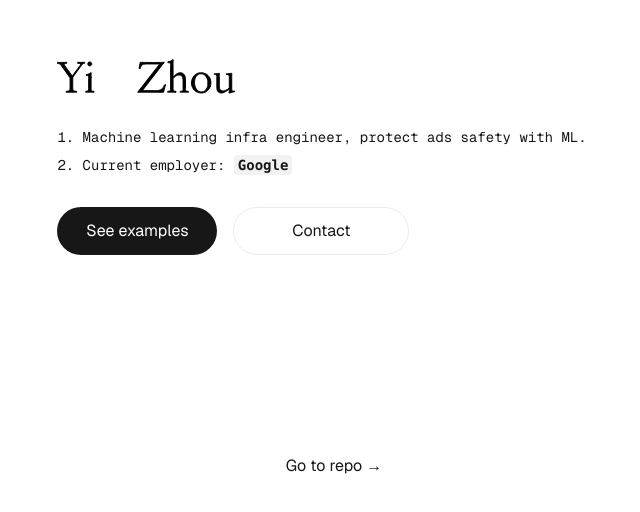
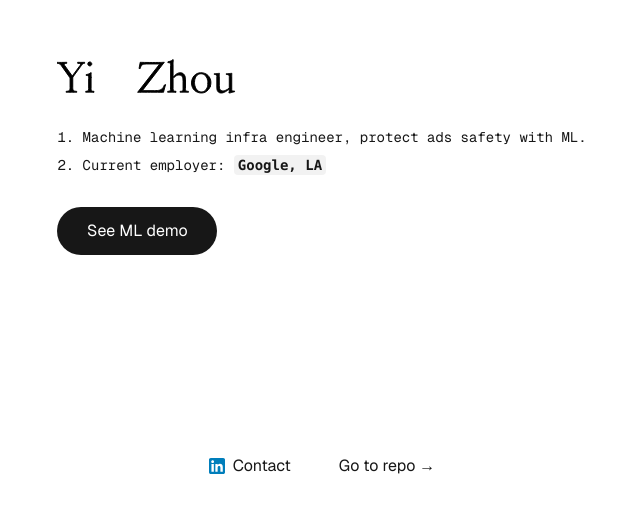
Before and after one commit to chokychou/personal-website, a Next.js app: page / in a window 1280 px wide. Shown: the part 244-756 px from the top of the page, without its empty margins (318-958 px from the left). Built offline with nearby package versions, Linux system fonts and the light colour scheme.

Commit message:
add linkedin logo

```diff
--- a/src/pages/examples/flappy-bird.js
+++ b/src/pages/examples.js
@@ -15,12 +15,14 @@ export default function Example() {
   return (
     <>
       <Head>
-        <title>Reinsforcement learning on flappy bird demo</title>
+        <title>Examples</title>
       </Head>
       <div
         className={`${geistSans.variable} ${geistMono.variable} grid grid-rows-[20px_1fr_20px] items-center justify-items-center min-h-screen p-8 pb-20 gap-16 sm:p-20 font-[family-name:var(--font-geist-sans)]`}
       >
-        {/* TODO: Env goes here */}
+        <main className="flex flex-col gap-8 row-start-2 items-center sm:items-start">
+          {/* TODO: Env goes here */}
+        </main>
       </div>
     </>
   );
--- a/src/pages/index.js
+++ b/src/pages/index.js
@@ -16,7 +16,7 @@ export default function Home() {
   return (
     <>
       <Head>
-        <title>Yi Zhou</title>
+        <title>Front Page</title>
       </Head>
       <div
         className={`${geistSans.variable} ${geistMono.variable} grid grid-rows-[20px_1fr_20px] items-center justify-items-center min-h-screen p-8 pb-20 gap-16 sm:p-20 font-[family-name:var(--font-geist-sans)]`}
@@ -37,30 +37,37 @@ export default function Home() {
             <li>
               Current employer: {" "}
               <code className="bg-black/[.05] dark:bg-white/[.06] px-1 py-0.5 rounded font-semibold">
-                Google
+                Google, LA
               </code>
             </li>
           </ol>
           <div className="flex gap-4 items-center flex-col sm:flex-row">
             <a
               className="rounded-full border border-solid border-transparent transition-colors flex items-center justify-center bg-foreground text-background gap-2 hover:bg-[#383838] dark:hover:bg-[#ccc] text-sm sm:text-base h-10 sm:h-12 px-4 sm:px-5 sm:min-w-40"
-              href="/examples/flappy-bird"
+              href="/examples"
               target="_blank"
               rel="noopener noreferrer"
             >
-              See examples
-            </a>
-            <a
-              className="rounded-full border border-solid border-black/[.08] dark:border-white/[.145] transition-colors flex items-center justify-center hover:bg-[#f2f2f2] dark:hover:bg-[#1a1a1a] hover:border-transparent text-sm sm:text-base h-10 sm:h-12 px-4 sm:px-5 sm:min-w-44"
-              href="https://www.linkedin.com/in/yi-zhou-0614b9128/"
-              target="_blank"
-              rel="noopener noreferrer"
-            >
-              Contact
+              See ML demo
             </a>
           </div>
         </main>
         <footer className="row-start-3 flex gap-6 flex-wrap items-center justify-center">
+          <a
+            className="flex items-center gap-2 hover:underline hover:underline-offset-4"
+            href="https://www.linkedin.com/in/yi-zhou-0614b9128/"
+            target="_blank"
+            rel="noopener noreferrer"
+          >
+            <Image
+              aria-hidden
+              src="/linkedin-mark.svg"
+              alt="chokychou yi zhou linkedin"
+              width={16}
+              height={16}
+            />
+            Contact
+          </a>
           <a
             className="flex items-center gap-2 hover:underline hover:underline-offset-4"
             href="https://github.com/chokychou"
@@ -70,7 +77,7 @@ export default function Home() {
             <Image
               aria-hidden
               src="/github-mark-white.svg"
-              alt="Globe icon"
+              alt="github yi zhou chokychou repo"
               width={16}
               height={16}
             />
```
Also changed, not shown: public/linkedin-mark-black.svg (added), public/linkedin-mark.svg (added).
